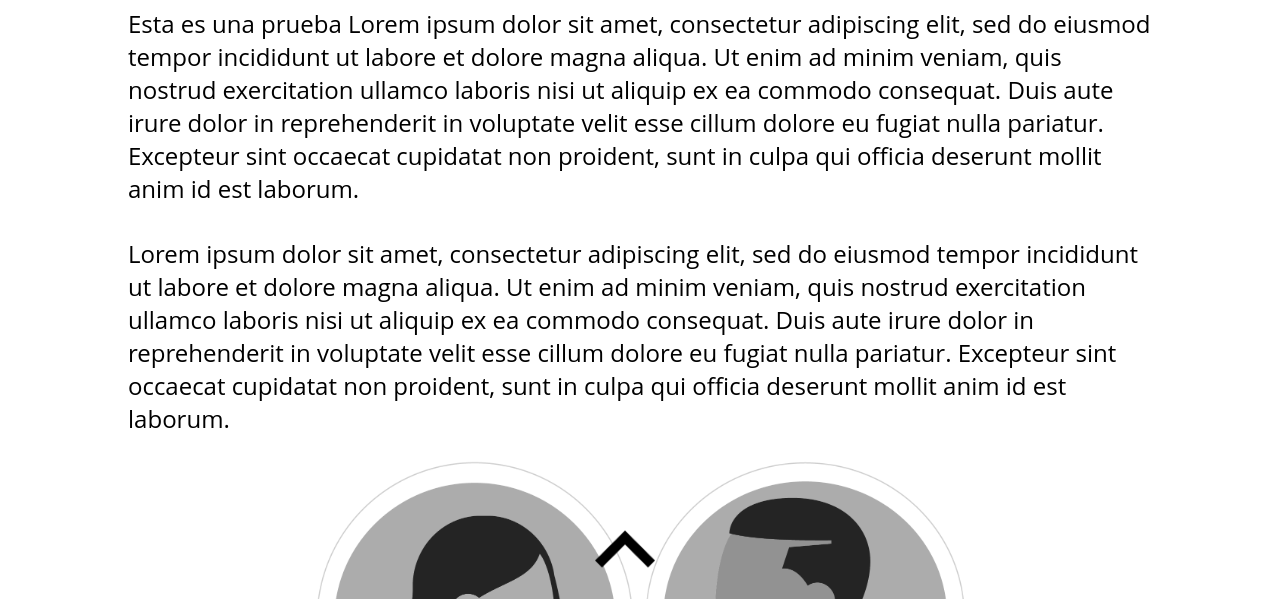
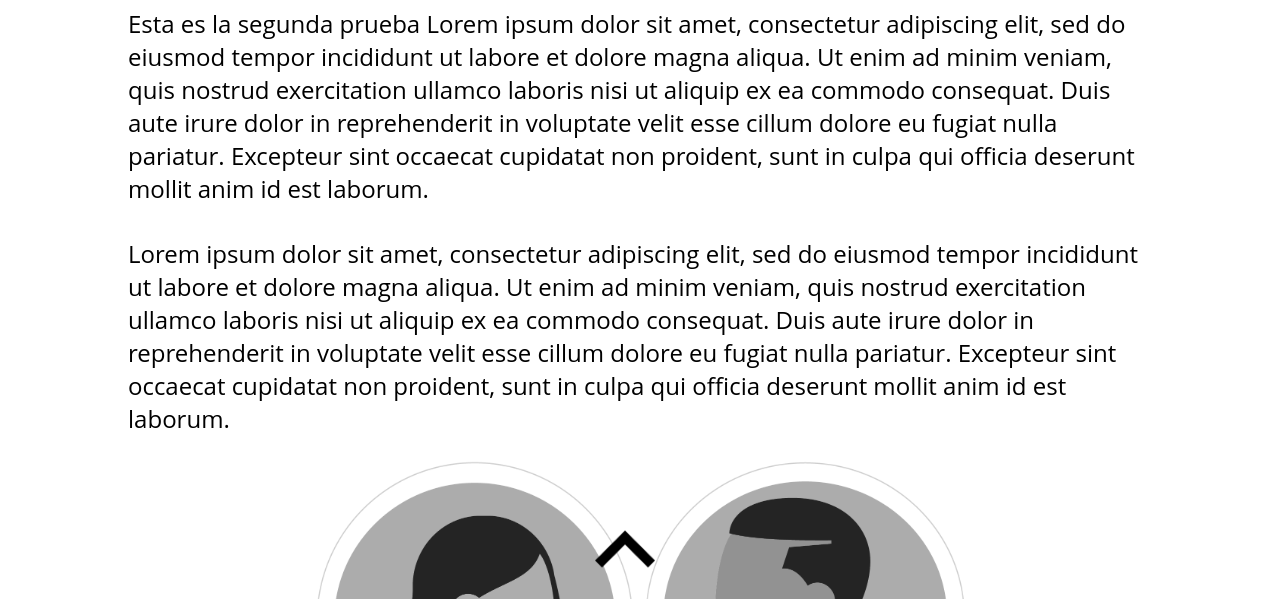
Before and after one commit to TaniaPerez3/LouvreMuseo1, a plain HTML site: page index.html in a window 1280 px wide. Shown: the part 201-800 px from the top of the page. Drawn offline with Linux system fonts and the light colour scheme.

Commit message:
Prueba 2

```diff
--- a/index.html
+++ b/index.html
@@ -50,7 +50,7 @@ la estructura que se llenara como se menciona a continuación...-->
     			<!--si se quiere modificar contenido susutituir el texto entre las etiquetas de texto tipo h1-->
 		        <h1>Sección 1</h1>
 		        <!--si se quiere modificar contenido susutituir el texto entre las etiquetas de parrafo-->
-		        <p>Esta es una prueba Lorem ipsum dolor sit amet, consectetur adipiscing elit, sed do eiusmod tempor incididunt ut labore et dolore magna aliqua. Ut enim ad minim veniam, quis nostrud exercitation ullamco laboris nisi ut aliquip ex ea commodo consequat. Duis aute irure dolor in reprehenderit in voluptate velit esse cillum dolore eu fugiat nulla pariatur. Excepteur sint occaecat cupidatat non proident, sunt in culpa qui officia deserunt mollit anim id est laborum.</p>
+		        <p>Esta es la segunda prueba Lorem ipsum dolor sit amet, consectetur adipiscing elit, sed do eiusmod tempor incididunt ut labore et dolore magna aliqua. Ut enim ad minim veniam, quis nostrud exercitation ullamco laboris nisi ut aliquip ex ea commodo consequat. Duis aute irure dolor in reprehenderit in voluptate velit esse cillum dolore eu fugiat nulla pariatur. Excepteur sint occaecat cupidatat non proident, sunt in culpa qui officia deserunt mollit anim id est laborum.</p>
 		        <br><!--etiqueta para un brinco de renglón-->
 		        <!--si se quiere modificar contenido susutituir el texto entre las etiquetas de parrafo-->
 		        <p>Lorem ipsum dolor sit amet, consectetur adipiscing elit, sed do eiusmod tempor incididunt ut labore et dolore magna aliqua. Ut enim ad minim veniam, quis nostrud exercitation ullamco laboris nisi ut aliquip ex ea commodo consequat. Duis aute irure dolor in reprehenderit in voluptate velit esse cillum dolore eu fugiat nulla pariatur. Excepteur sint occaecat cupidatat non proident, sunt in culpa qui officia deserunt mollit anim id est laborum.</p>
```
